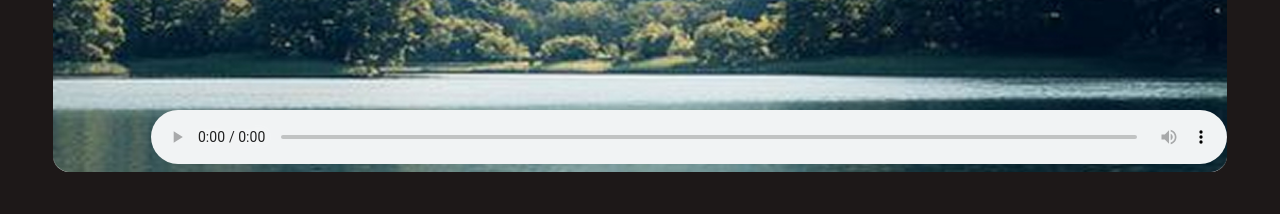
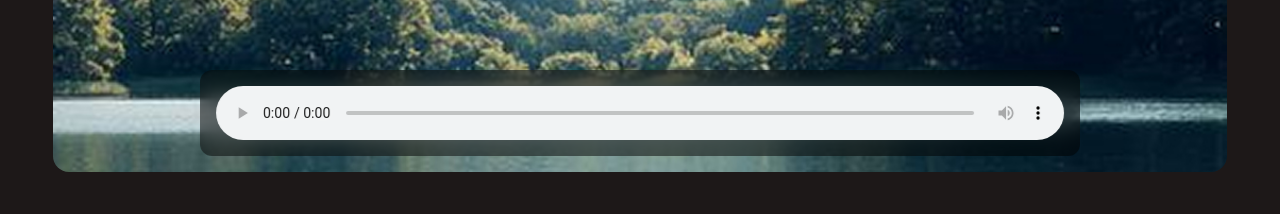
Before and after one commit to ali-sheikhali/photography, a React (Vite) app: page /home in a window 1280 px wide. Shown: the part 1002-1216 px from the top of the page. Built offline with nearby package versions, Linux system fonts and the light colour scheme; a web font is replaced by a local one.

Commit message:
bug fix of blogs

```diff
--- a/src/components/home/HeroHeader.tsx
+++ b/src/components/home/HeroHeader.tsx
@@ -1,16 +1,20 @@
 import React from "react";
 import heroHeader from "../../assets/hero.jpg";
 import music from "../../assets/music.mp3";
+
 function HeroHeader() {
   return (
-    <div>
-      <div className="w-full relative">
-        <img
-          className="w-full h-[230px] sm:h-[300px] md:h-[400px] lg:h-[600px] rounded-2xl"
-          src={heroHeader}
-          alt="hero-header"
-        />
-        <audio className="w-11/12 absolute bottom-2  bg-transparent  " controls loop>
+    <div className="relative w-full">
+      {/* Background Image */}
+      <img
+        className="w-full h-[230px] sm:h-[300px] md:h-[400px] lg:h-[600px] rounded-2xl object-cover"
+        src={heroHeader}
+        alt="hero-header"
+      />
+
+      {/* Custom Audio Player */}
+      <div className="absolute bottom-4 left-1/2 transform -translate-x-1/2 w-11/12 md:w-3/4 bg-black/50 backdrop-blur-md p-4 rounded-xl">
+        <audio className="w-full" controls loop>
           <source src={music} type="audio/mp3" />
           Your browser does not support the audio element.
         </audio>
--- a/src/pages/Blogs.tsx
+++ b/src/pages/Blogs.tsx
@@ -9,7 +9,7 @@ interface Blogs {
   image: string;
 }
 const Blogs = () => {
-  const blogs: Blogs = [
+  const blogs: Blogs[] = [
     {
       id: 1,
       title: "نکته طلایی برای عکاسی حرفه‌ای با موبایل",
@@ -50,7 +50,7 @@ const Blogs = () => {
               src={blog.image}
               alt="image"
             />
-            <div className="flex flex-col gap-6 md:w-6/12 md:h-[315px] leading-7 md:leading-10 overflow-hidden">
+            <div className="flex flex-col gap-4 md:w-6/12 md:h-[315px] leading-7 md:leading-10 overflow-hidden">
               <h3 className="font-semibold">{blog.title}</h3>
               <p>{blog.description}</p>
             </div>
```
